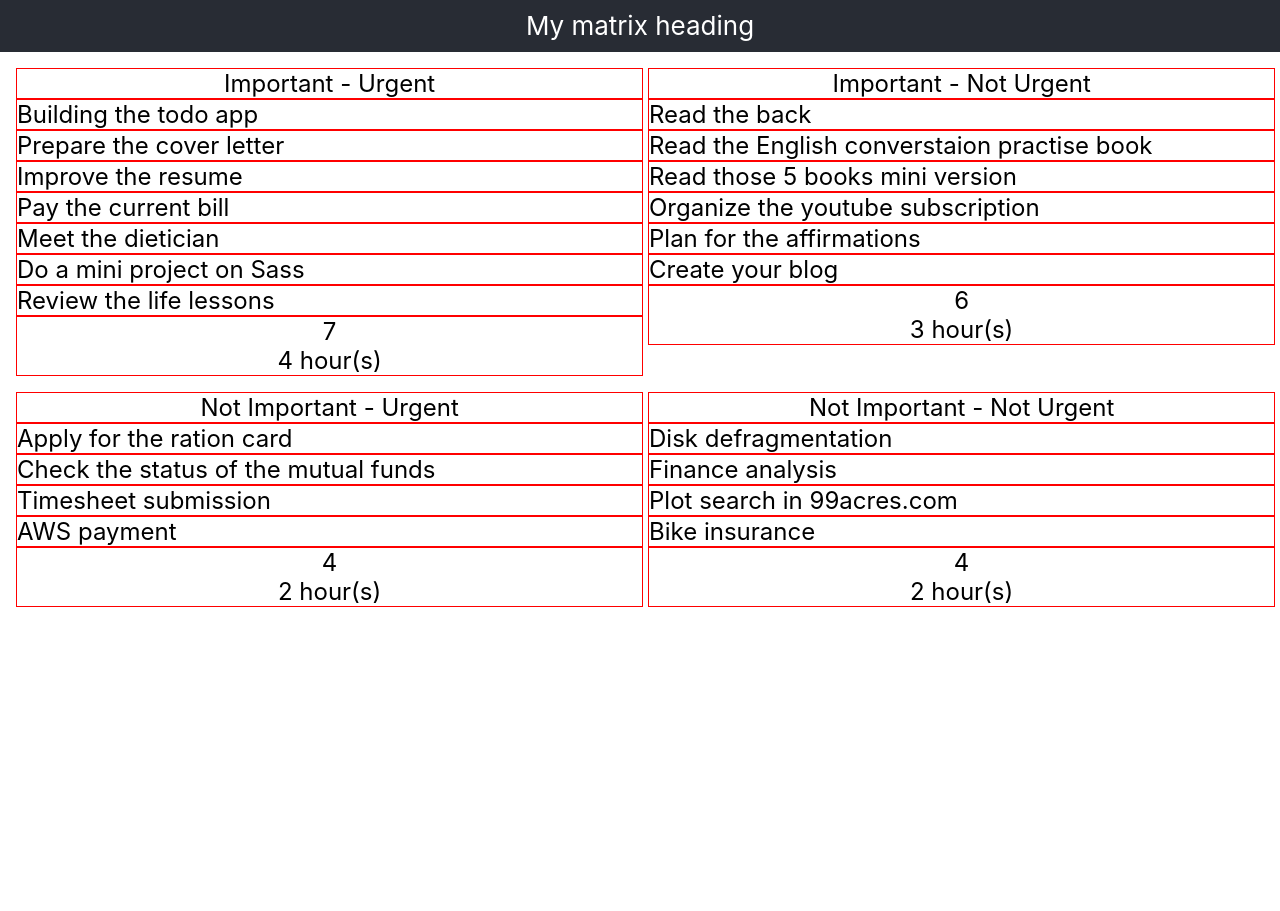
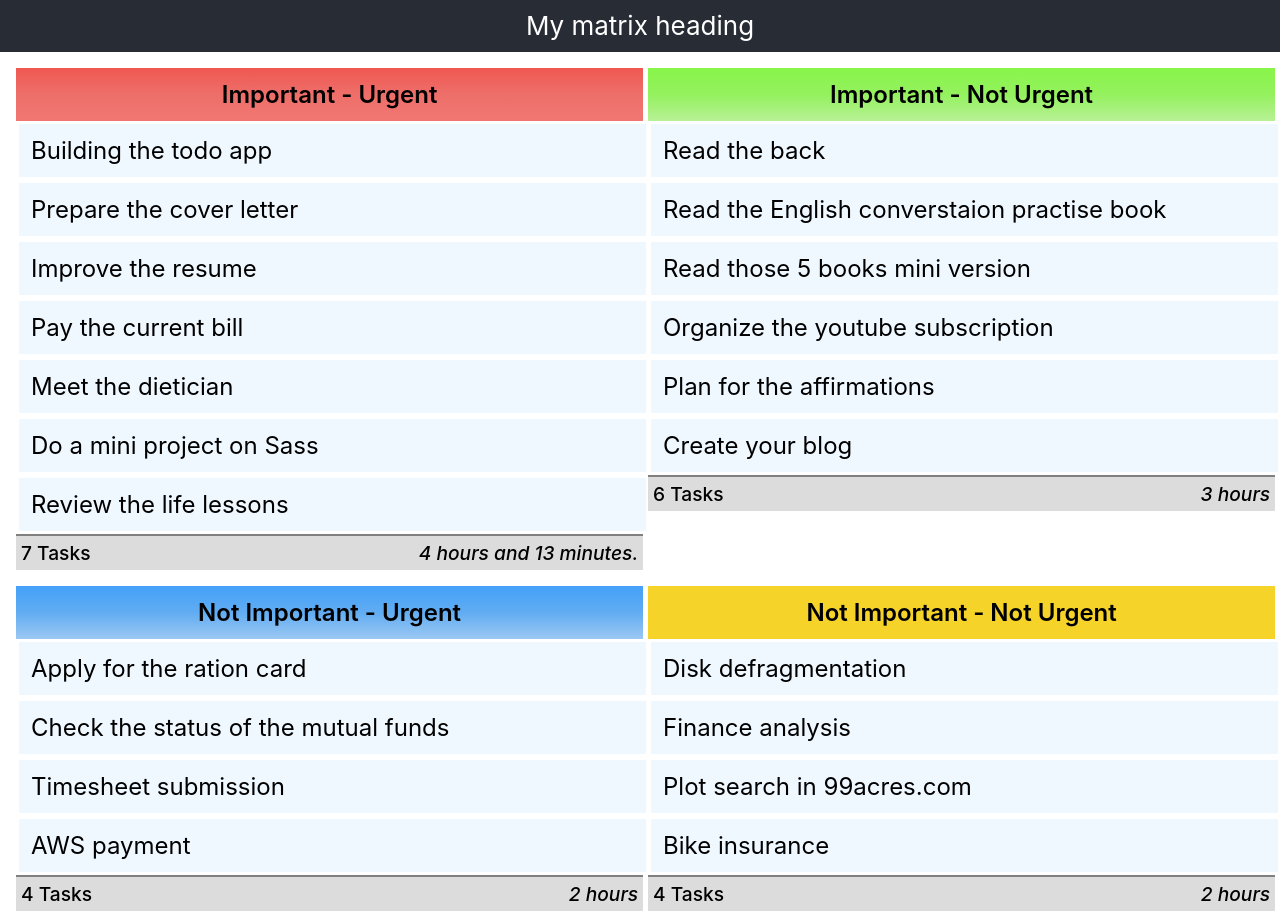
Before and after one commit to saravanakumarrc/my-matrix, a React (Create React App) app: page / in a window 1280 px wide. Before the commit the page ends 800 px from the top, so only its background shows below. Built offline with nearby package versions, Linux system fonts and the light colour scheme.

Commit message:
Style changes done.

```diff
--- a/src/components/Task.scss
+++ b/src/components/Task.scss
@@ -1,3 +1,6 @@
 .task {
     text-align: left;
+    padding: .5em;
+    margin: 3px;
+    background: aliceblue;
 }
--- a/src/components/TaskGroup.jsx
+++ b/src/components/TaskGroup.jsx
@@ -26,7 +26,7 @@ class TaskGroup extends Component {
 
         return (
             <article className="task-group">
-                <TaskGroupHeader name={this.props.taskGroup.name} />
+                <TaskGroupHeader name={this.props.taskGroup.name} id={this.props.taskGroup.id} />
                 {
                     this.task.map((task) => <Task key={task.taskId} description={task.description} />)
                 }
--- a/src/components/TaskGroup.scss
+++ b/src/components/TaskGroup.scss
@@ -8,7 +8,6 @@
     align-content: flex-start;
 }
 .task-content {
-    border: 1px solid red;
     font-size: 1.5rem;
     width: 49vw;
 }
--- a/src/components/TaskGroupFooter.jsx
+++ b/src/components/TaskGroupFooter.jsx
@@ -1,10 +1,12 @@
 import React, { Component } from 'react';
+
+import './TaskGroupFooter.scss';
 
 class TaskGroupFooter extends Component {
     render() {
         return (
             <div className="task-group-footer task-content" >
-                <div className="task-group-footer-numberOfTasks">{ this.props.numberOfTasks }</div>
+                <div className="task-group-footer-numberOfTasks">{ this.props.numberOfTasks } Tasks</div>
                 <div className="task-group-footer-hoursRequired">{ this.props.hoursRequired }</div>
             </div>
          );
--- a/src/components/TaskGroupFooter.scss
+++ b/src/components/TaskGroupFooter.scss
@@ -0,0 +1,16 @@
+.task-group-footer.task-content {
+    font-size: 1.2rem;
+    font-weight: 500;
+    border-top: 2px solid gray;
+    padding: 5px;
+    background: gainsboro;
+}
+
+.task-group-footer-numberOfTasks {
+    float: left;
+}
+
+.task-group-footer-hoursRequired {
+    float: right;
+    font-style: italic;
+}
--- a/src/components/TaskGroupHeader.jsx
+++ b/src/components/TaskGroupHeader.jsx
@@ -1,9 +1,11 @@
 import React, { Component } from 'react';
+
+import './TaskGroupHeader.scss';
 
 class TaskGroupHeader extends Component {
     render() {
         return (
-            <div className="task-group-header task-content" >{ this.props.name }</div>
+            <div className="task-group-header task-content" id={this.props.id}>{ this.props.name }</div>
          );
     }
 }
--- a/src/components/TaskGroupHeader.scss
+++ b/src/components/TaskGroupHeader.scss
@@ -1,3 +1,20 @@
 .task-group-header {
-    padding: 20px;
+    padding: .5em;
+    font-weight: 600;
 }
+
+#q1 {
+    background: #EC5D57 linear-gradient(rgb(240, 87, 81), rgb(238, 111, 106), rgb(241, 118, 114));//#fd393acf;
+}
+
+#q2 {
+    background: #70BF41 linear-gradient(rgb(136, 245, 73), rgb(148, 241, 94), rgb(184, 241, 150));
+}
+
+#q3 {
+    background: #51A7F9 linear-gradient(#44a1f9, #61acf2, #9bc8f2);
+}
+
+#q4 {
+    background: #F5D328 linear-gradient(#F5D328, #F5D328, #F5D328);
+}
--- a/src/data/Tasks.js
+++ b/src/data/Tasks.js
@@ -32,7 +32,7 @@ let tasks = [
     {
         taskId: 4,
         description: "Pay the current bill",
-        estimate: 30,
+        estimate: 35,
         label: "React & Node",
         order: 4,
         taskGroup: TaskGroups.q1,
@@ -50,7 +50,7 @@ let tasks = [
     {
         taskId: 6,
         description: "Do a mini project on Sass",
-        estimate: 30,
+        estimate: 38,
         label: "React & Node",
         order: 6,
         taskGroup: TaskGroups.q1,
--- a/src/utilities/TimeUtility.js
+++ b/src/utilities/TimeUtility.js
@@ -4,5 +4,5 @@ export function convertToHours(n){
     const rhours = Math.floor(hours);
     const minutes = (hours - rhours) * 60;
     const rminutes = Math.round(minutes);
-    return rminutes > 3 ? `${rhours} hour(s) and ${rminutes} minute(s).`:`${rhours} hour(s)`;
+    return rminutes > 3 ? `${rhours} hours and ${rminutes} minutes.`:`${rhours} hours`;
 }
```
